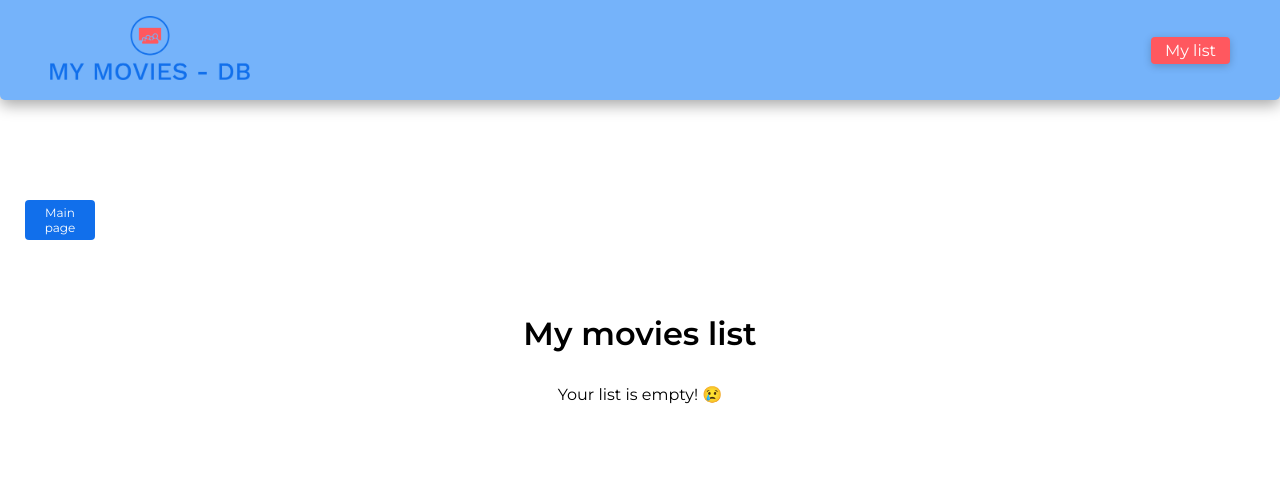
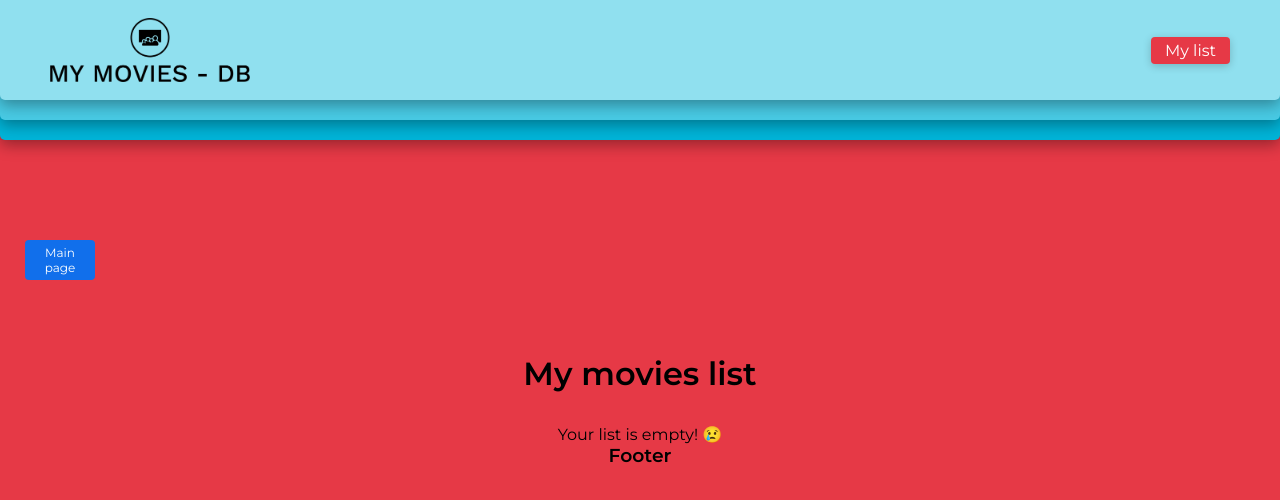
Before and after one commit to Alex-Lima84/movie-search-api, a React (Create React App) app: page /favorites in a window 1280 px wide. Shown: the top 500 px of the page. Built offline with nearby package versions, Linux system fonts and the light colour scheme.

Commit message:
implementations

```diff
--- a/src/App.tsx
+++ b/src/App.tsx
@@ -2,12 +2,14 @@ import RoutesApp from "./Routes";
 import { ToastContainer } from "react-toastify";
 
 import "react-toastify/dist/ReactToastify.css";
+import Footer from "./components/Footer";
 
 function App() {
   return (
     <div className="app">
       <ToastContainer autoClose={1500} />
       <RoutesApp />
+      <Footer />
     </div>
   );
 }
--- /dev/null
+++ b/src/components/Footer/index.tsx
@@ -0,0 +1,9 @@
+import "./styles.scss";
+
+export default function Footer() {
+  return (
+    <footer>
+      <h3>Footer</h3>
+    </footer>
+  );
+}
--- a/src/components/Header/index.tsx
+++ b/src/components/Header/index.tsx
@@ -1,16 +1,20 @@
 import { Link } from "react-router-dom";
 import "./styles.scss";
-import websiteLogo from "../../assets/website-logo.png";
+import websiteLogo from "../../assets/website-logo2.png";
 
 export default function Header() {
   return (
     <header>
+      <div className="middle-div">
+        <div className="bottom-div">
           <Link className="logo" to="/">
             <img src={websiteLogo} alt="logo"></img>
           </Link>
           <Link className="favorites" to="/favorites">
             My list
           </Link>
+        </div>
+      </div>
     </header>
   );
 }
--- a/src/components/Header/styles.scss
+++ b/src/components/Header/styles.scss
@@ -1,16 +1,35 @@
 header {
+  width: 100%;
+  height: 140px;
+  margin-bottom: 50px;
+  background-color: #00b4d8;
+  box-shadow: rgba(0, 0, 0, 0.35) 0px 5px 15px;
+  border-bottom-left-radius: 5px;
+  border-bottom-right-radius: 5px;
+}
+
+.middle-div {
+  height: 120px;
+  background-color: #48cae4;
+  box-shadow: rgba(0, 0, 0, 0.35) 0px 5px 15px;
+  border-bottom-left-radius: 5px;
+  border-bottom-right-radius: 5px;
+}
+
+.bottom-div {
   display: flex;
   align-items: center;
   justify-content: space-between;
-  margin-bottom: 50px;
   width: 100%;
   height: 100px;
-  background-color: #75b3fa;
+  background-color: #90e0ef;
   box-shadow: rgba(0, 0, 0, 0.35) 0px 5px 15px;
   border-bottom-left-radius: 5px;
   border-bottom-right-radius: 5px;
 
   .logo {
+    display: flex;
+    align-items: center;
    img {
     width: 200px;
     margin-left: 50px;
@@ -20,7 +39,7 @@ header {
   .favorites {
     cursor: pointer;
     text-decoration: none;
-    background-color: #FF585F;
+    background-color: #e63946;
     padding: 4px 14px;
     color: #fff;
     border-radius: 4px;
--- a/src/components/Movie-carousel/index.tsx
+++ b/src/components/Movie-carousel/index.tsx
@@ -65,11 +65,13 @@ export default function MovieCarousel() {
         {movies.map((movie: MovieType) => (
           <div className="slide" key={movie.id}>
             <div className="movie-container">
-              <img
-                src={`https://image.tmdb.org/t/p/original${movie.poster_path}`}
-                alt={movie.title}
-              />
-              <Link to={`/movie/${movie.id}`}>See more</Link>
+              <Link to={`/movie/${movie.id}`}>
+                <img
+                  src={`https://image.tmdb.org/t/p/original${movie.poster_path}`}
+                  alt={movie.title}
+                />
+              </Link>
+
             </div>
           </div>
         ))}
--- a/src/components/Movie-carousel/styles.scss
+++ b/src/components/Movie-carousel/styles.scss
@@ -40,28 +40,19 @@
       max-width: 150px;
       margin-bottom: 10px;
     }
-    img {
-      border-top-left-radius: 8px;
-      border-top-right-radius: 8px;
-      max-width: 100%;
-      max-height: 340px;
-      object-fit: contain;
-    }
 
     a {
       display: flex;
       align-items: center;
       justify-content: center;
       padding: 10px 0;
-      font-size: 16px;
-      background-color: #116feb;
-      text-decoration: none;
-      color: #fff;
-      border-bottom-left-radius: 8px;
-      border-bottom-right-radius: 8px;
-      width: 226px;
-      height: 24px;
-      margin-top: -1px;
+
+      img {
+        max-width: 100%;
+        max-height: 400px;
+        object-fit: contain;
+        border-radius: 8px;
+      }
     }
   }
 }
--- a/src/components/Search-movie/index.tsx
+++ b/src/components/Search-movie/index.tsx
@@ -54,7 +54,7 @@ export default function SearchMovie() {
   }
 
   return (
-    <>
+    <div className="outter-search-container">
       <div className="search-movie-container">
         <form className="search-movie-form">
           <h2>Find here your favorite movie</h2>
@@ -86,6 +86,6 @@ export default function SearchMovie() {
       ) : (
         ""
       )}
-    </>
+    </div>
   );
 }
--- a/src/components/Search-movie/styles.scss
+++ b/src/components/Search-movie/styles.scss
@@ -1,3 +1,5 @@
+.outter-search-container {
+  min-height: 600px;
   .search-movie-container {
     .search-movie-form {
       display: flex;
@@ -14,6 +16,9 @@
         outline: none;
         height: 30px;
         padding-left: 5px;
+        background-color: #df576257;
+        outline: none;
+        border: 2px solid #000;
       }
     }
   }
@@ -21,7 +26,7 @@
   .movie-title-container {
     h2 {
       font-size: 16px;
-    margin: 10px;
+      margin: 10px 32px;
       cursor: pointer;
       width: 300px;
       height: 30px;
@@ -32,8 +37,8 @@
     }
 
     h2:hover {
-    background-color: #116feb;
-    color: #fff;
+      background-color: #a1303a;
+
     }
   }
 
@@ -41,7 +46,7 @@
     display: flex;
     flex-direction: column;
     align-items: center;
-  margin-top: 50px;
+    margin: 50px 0;
 
     h2 {
       font-size: 20px;
@@ -71,3 +76,4 @@
       margin-top: -1px;
     }
   }
+}
--- a/src/index.scss
+++ b/src/index.scss
@@ -8,6 +8,7 @@
 
 body {
   font-family: 'Montserrat', sans-serif;
+  background-color: #e63946;
 }
 
 .app {
--- a/src/pages/Movie/styles.scss
+++ b/src/pages/Movie/styles.scss
@@ -1,11 +1,10 @@
 .movie-info-container {
-
   .back-button {
-    width: 70px;
+    width: 80px;
     font-size: 12px;
-      background-color: #116feb;
+    background-color: #48cae4;
     text-decoration: none;
-      color: #fff;
+    color: #000;
     padding: 5px;
     text-align: center;
     margin-bottom: 50px;
```
Also changed, not shown: src/components/Footer/styles.scss (added). Lines whose indentation alone changed are shown as unchanged.
